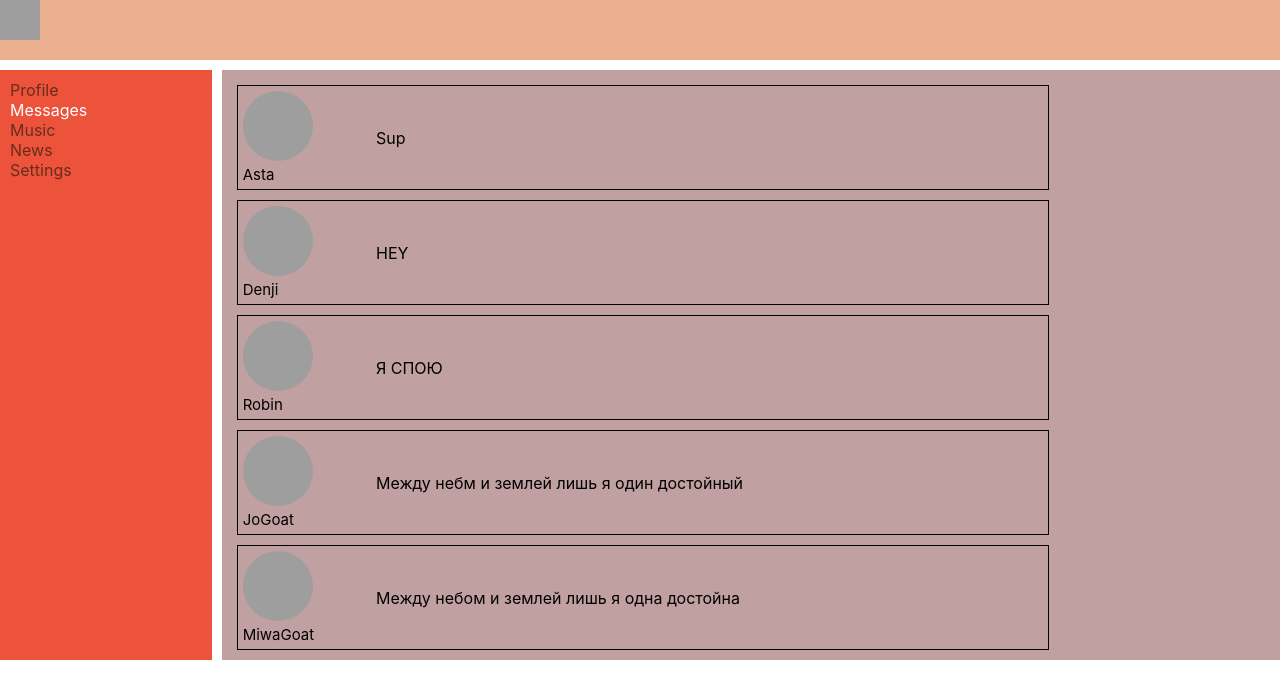
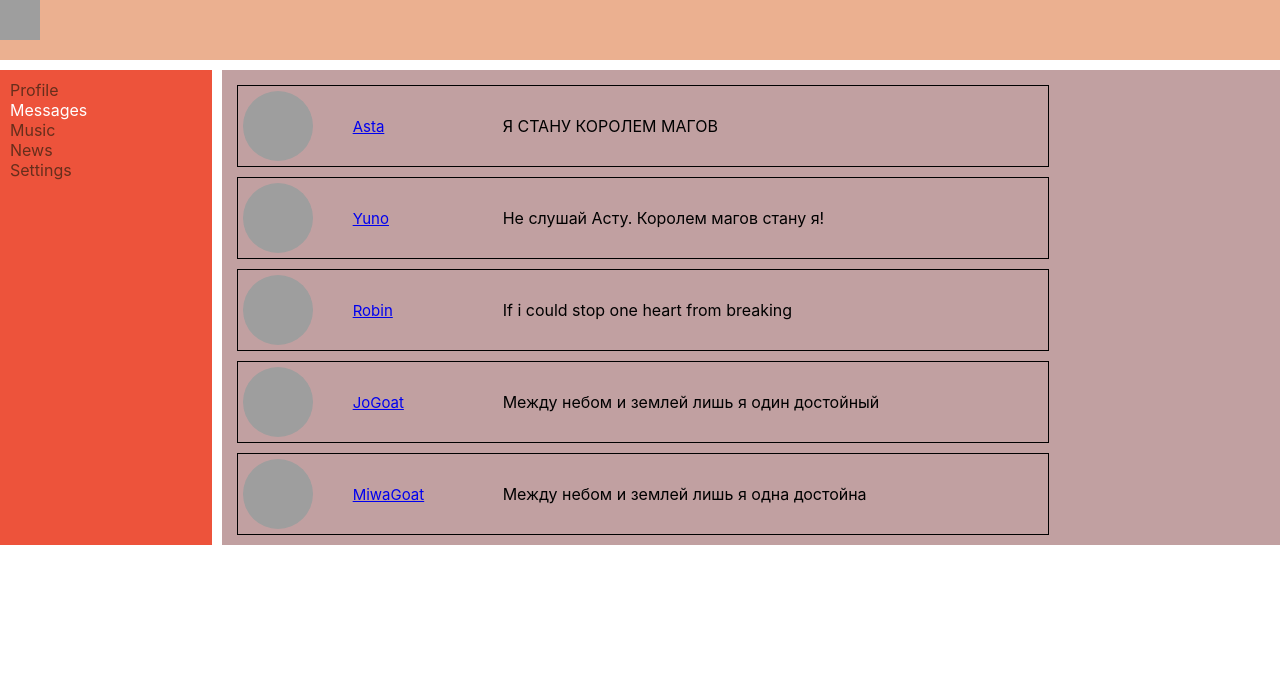
Before and after one commit to Laistos/Social-Network, a React (Create React App) app: page /messages in a window 1280 px wide. Shown: the top 698 px of the page. Built offline with nearby package versions, Linux system fonts and the light colour scheme; grey boxes are pictures that could not be loaded.

Commit message:
added ProfileInfo and DialogsItem components
added ProfileInfo and DialogsItem components and id in url

```diff
--- a/src/App.js
+++ b/src/App.js
@@ -17,7 +17,7 @@ function App() {
         <div className={styles.component_wrapper}>
           <Routes className={styles.component_wrapper}>
             <Route path='/profile' element={<Profile />} />
-            <Route path='/messages' element={<Dialogs message={'Hey!'} />} />
+            <Route path='/messages/*' element={<Dialogs message={'Hey!'} />} />
             <Route path='/music' element={<Music music={'Hey Jude!'} />} />
             <Route path='/news' element={<News text={'NEWS!'} />} />
             <Route path='/settings' element={<Settings setting={'volume = 80'} />} />
--- a/src/components/Dialogs/Dialogs.jsx
+++ b/src/components/Dialogs/Dialogs.jsx
@@ -1,44 +1,30 @@
+import { NavLink } from 'react-router-dom'
 import styles from './Dialogs.module.css'
+
+const DialogsItem = (props) => {
+
+   let path = '/messages/' + props.id
+
+   return (
+      <div className={styles.item_container}>
+         <div className={styles.item}>
+            <img src='https://i.pinimg.com/564x/5f/08/0f/5f080f434045bf2e813c6477a4598468.jpg' alt='#' />
+            <NavLink to={path} className={styles.username}>{props.name}</NavLink>
+         </div>
+         <div className={styles.message}>{props.message}</div>
+      </div>
+   )
+}
 
 const Dialogs = (props) => {
    return (
       <div className={styles.wrapper}>
          <div className={styles.items}>
-            <div className={styles.item_container}>
-               <div className={styles.item}>
-                  <img src='https://i.pinimg.com/564x/5f/08/0f/5f080f434045bf2e813c6477a4598468.jpg' alt='#' />
-                  <div className={styles.username}>Asta</div>
-               </div>
-               <div className={styles.message}>Sup</div>
-            </div>
-            <div className={styles.item_container}>
-               <div className={styles.item}>
-                  <img src='https://i.pinimg.com/564x/5f/08/0f/5f080f434045bf2e813c6477a4598468.jpg' alt='#' />
-                  <div className={styles.username}>Denji</div>
-               </div>
-               <div className={styles.message}>HEY</div>
-            </div>
-            <div className={styles.item_container}>
-               <div className={styles.item}>
-                  <img src='https://i.pinimg.com/564x/5f/08/0f/5f080f434045bf2e813c6477a4598468.jpg' alt='#' />
-                  <div className={styles.username}>Robin</div>
-               </div>
-               <div className={styles.message}>Я СПОЮ</div>
-            </div>
-            <div className={styles.item_container}>
-               <div className={styles.item}>
-                  <img src='https://i.pinimg.com/564x/5f/08/0f/5f080f434045bf2e813c6477a4598468.jpg' alt='#' />
-                  <div className={styles.username}>JoGoat</div>
-               </div>
-               <div className={styles.message}>Между небм и землей лишь я один достойный</div>
-            </div>
-            <div className={styles.item_container}>
-               <div className={styles.item}>
-                  <img src='https://i.pinimg.com/564x/5f/08/0f/5f080f434045bf2e813c6477a4598468.jpg' alt='#' />
-                  <div className={styles.username}>MiwaGoat</div>
-               </div>
-               <div className={styles.message}>Между небом и землей лишь я одна достойна</div>
-            </div>
+            <DialogsItem name={'Asta'} id={1} message={'Я СТАНУ КОРОЛЕМ МАГОВ'} />
+            <DialogsItem name={'Yuno'} id={2} message={'Не слушай Асту. Королем магов стану я!'} />
+            <DialogsItem name={'Robin'} id={3} message={'If i could stop one heart from breaking'} />
+            <DialogsItem name={'JoGoat'} id={4} message={'Между небом и землей лишь я один достойный'} />
+            <DialogsItem name={'MiwaGoat'} id={5} message={'Между небом и землей лишь я одна достойна'} />
          </div>
       </div >
    )
--- a/src/components/Dialogs/Dialogs.module.css
+++ b/src/components/Dialogs/Dialogs.module.css
@@ -4,7 +4,6 @@
 
 .items{
    align-items: center;
-
 }
 
 .items img{
@@ -14,6 +13,7 @@
 }
 
 .username{
+   margin-left: 10px;
    font-size: 15px;
 }
 
@@ -26,3 +26,15 @@
    width: 800px;
    padding: 5px;
 }
+
+.message{
+   padding-left: 60px;
+   width: 500px;
+}
+.item{
+   width: 200px;
+   display: grid;
+   grid-template-columns: 2fr 2fr;
+   align-items: center;
+   justify-content: center;
+}
--- a/src/components/Profile/Profile.jsx
+++ b/src/components/Profile/Profile.jsx
@@ -1,23 +1,13 @@
 import MyPosts from './MyPosts/MyPosts'
 import styles from './Profile.module.css'
+import ProfileInfo from './ProfileInfo/ProfileInfo'
+
+
 
 function Profile() {
    return (
       <div className={styles.wrapper}>
-         <div className={styles.image}>
-            <img src='https://w.wallha.com/ws/14/oOKSTL6W.jpg' alt='#' />
-         </div>
-         <div className={styles.user}>
-            <div className={styles.avatar}>
-               <img src='https://i.pinimg.com/564x/0b/43/6f/0b436f89570588b544edd671511c3b55.jpg' alt='#' />
-            </div>
-            <div className={styles.userInfo}>
-               <div className={styles.info}>Akezhan Sotsial</div>
-               <div className={styles.info}>7 may</div>
-               <div className={styles.info}>Almaty</div>
-               <div className={styles.info}>IITU</div>
-            </div>
-         </div>
+         <ProfileInfo avatar={'https://i.pinimg.com/564x/0b/43/6f/0b436f89570588b544edd671511c3b55.jpg'} />
          <MyPosts />
       </div>
    )
--- a/src/components/Profile/Profile.module.css
+++ b/src/components/Profile/Profile.module.css
@@ -1,17 +1 @@
-.image img {
-   width: 600px;
-   height: 300px;
-}
-
-.user {
-   display: flex;
-}
-
-.avatar {
-   margin-right: 50px;
-}
-
-.avatar img {
-   width: 200px;
-   height: 200px;
-}
+.wrapper{}
--- /dev/null
+++ b/src/components/Profile/ProfileInfo/ProfileInfo.jsx
@@ -0,0 +1,23 @@
+import styles from './ProfileInfo.module.css'
+
+const ProfileInfo = (props) => {
+   return (
+      <div className={styles.wrapper}>
+         <div className={styles.image}>
+            <img src='https://w.wallha.com/ws/14/oOKSTL6W.jpg' alt='#' />
+         </div>
+         <div className={styles.user}>
+            <div className={styles.avatar}>
+               <img src={props.avatar} alt='#' />
+            </div>
+            <div className={styles.userInfo}>
+               <div className={styles.info}>Akezhan Sotsial</div>
+               <div className={styles.info}>7 may</div>
+               <div className={styles.info}>Almaty</div>
+               <div className={styles.info}>IITU</div>
+            </div>
+         </div>
+      </div>
+   )
+}
+export default ProfileInfo
--- /dev/null
+++ b/src/components/Profile/ProfileInfo/ProfileInfo.module.css
@@ -0,0 +1,19 @@
+.image img {
+   width: 1000px;
+   height: 500px;
+}
+
+.user {
+   margin-top: 15px;
+   padding-left: 10px;
+   display: flex;
+}
+
+.avatar {
+   margin-right: 50px;
+}
+
+.avatar img {
+   width: 200px;
+   height: 200px;
+}
```
